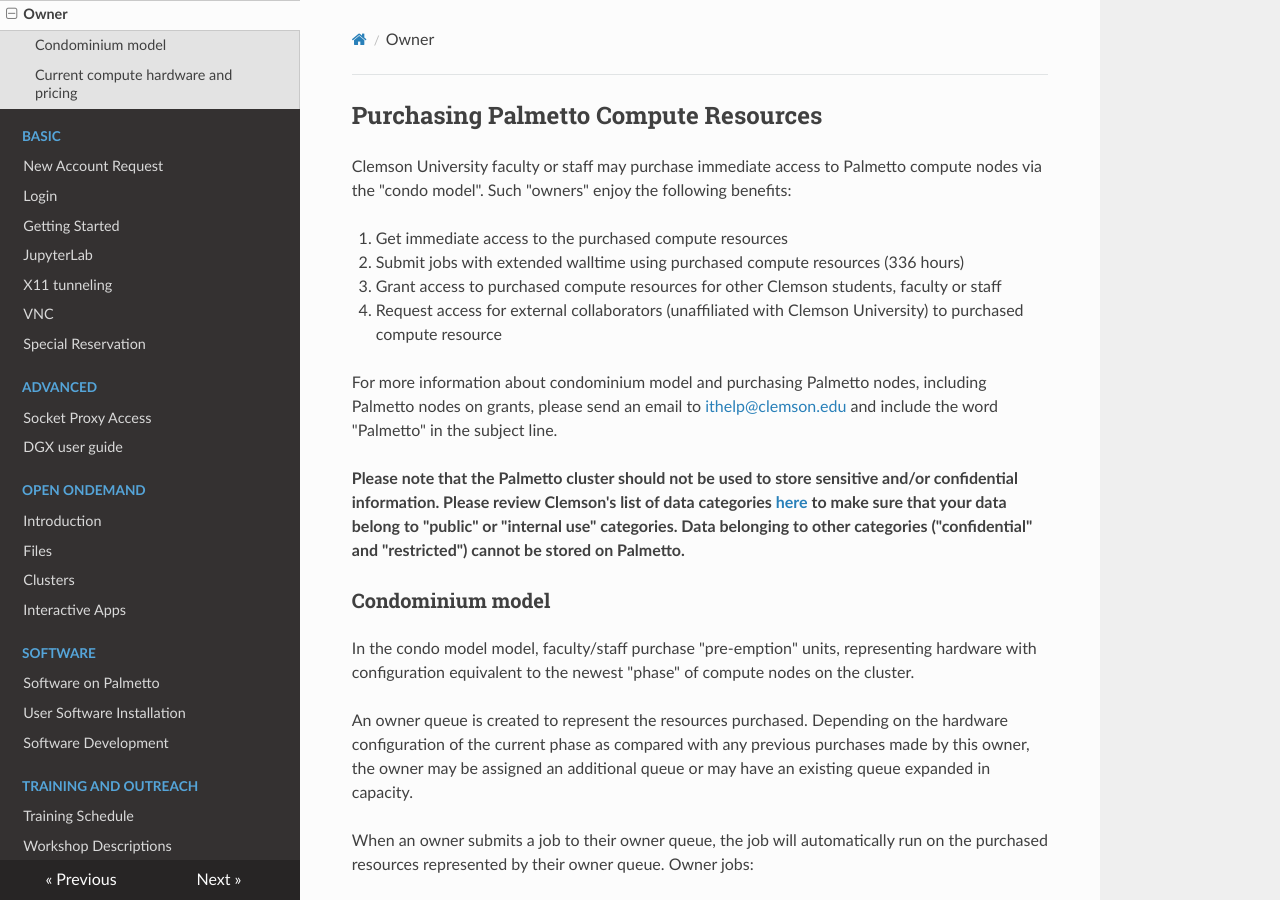
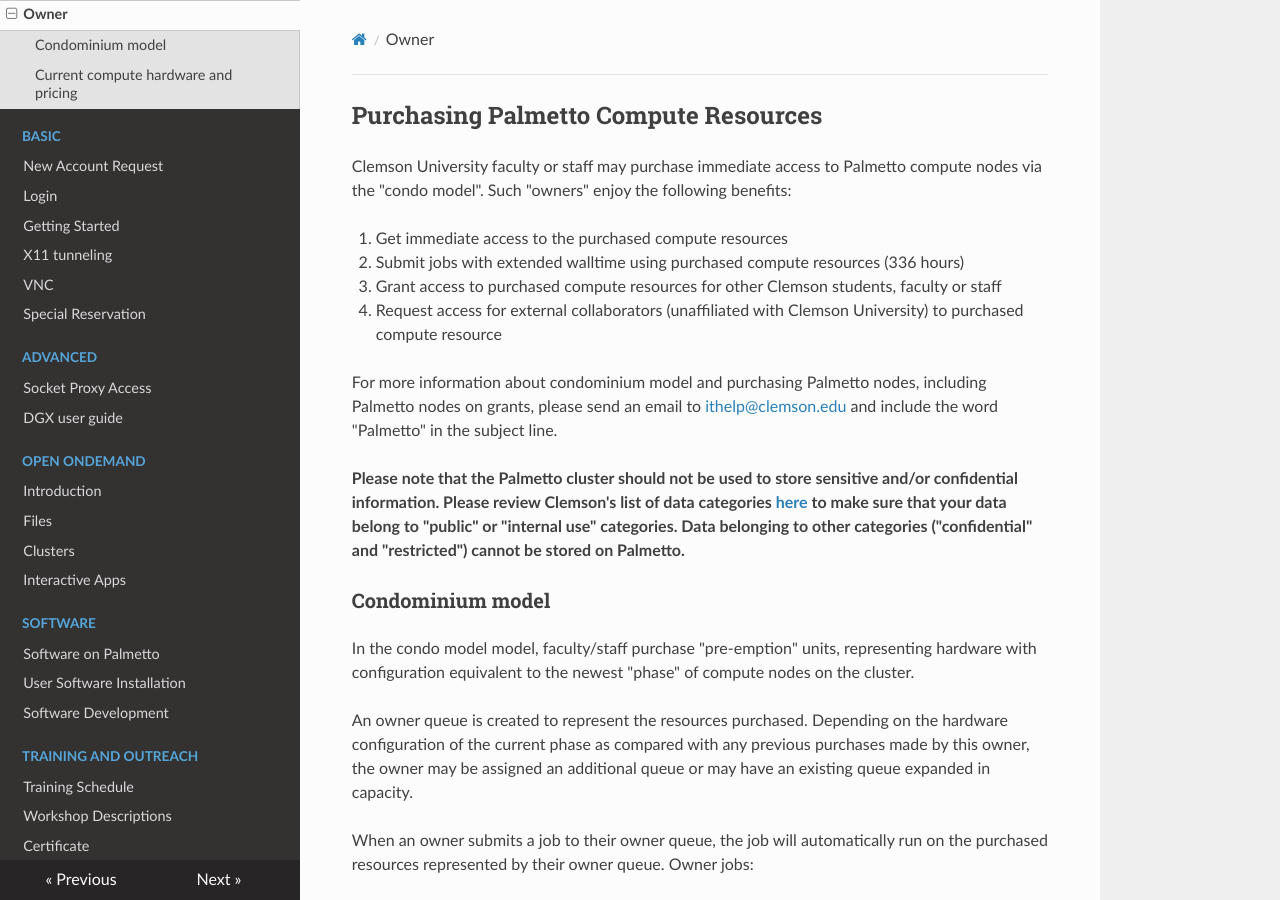
Before and after one commit to clemsonciti/palmetto-documentation, an MkDocs documentation site: the page built from docs/owner.md, in a window 1280 px wide and 900 px high. Built offline with MkDocs 1.6.1, drawn with Linux system fonts in a browser that asks for light colours; nearby versions of some CDN libraries; some of the changed lines change nothing that is shown.

Commit message:
Update mkdocs.yml

```diff
--- a/mkdocs.yml
+++ b/mkdocs.yml
@@ -9,7 +9,7 @@
     - New Account Request: basic/new.md
     - Login: basic/login.md
     - Getting Started: basic/started.md
-    - JupyterLab: basic/jupyter.md
+#    - JupyterLab: basic/jupyter.md
     - X11 tunneling: basic/x11_tunneling.md
     - VNC: basic/vnc.md
     - Special Reservation: basic/reservation.md
```
